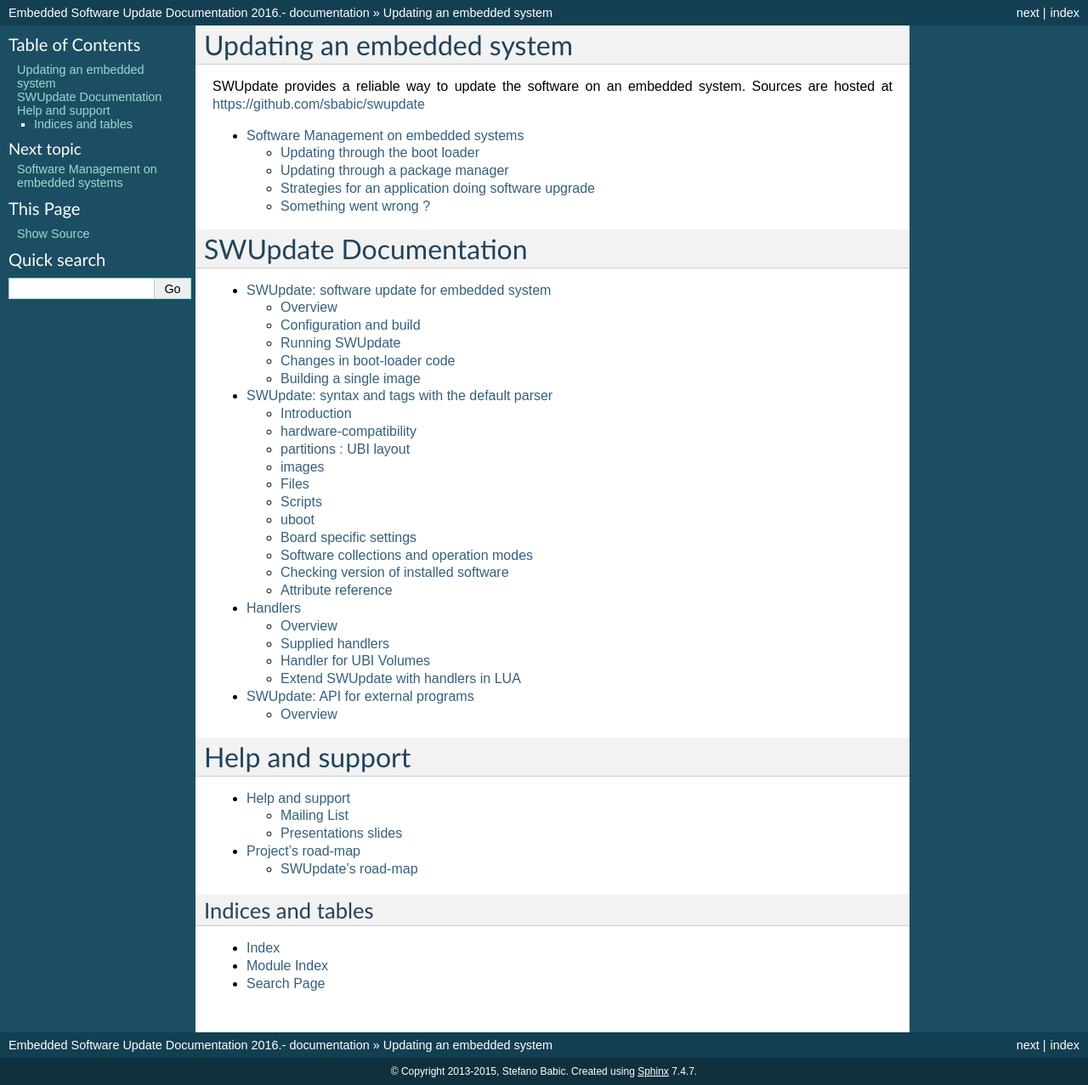
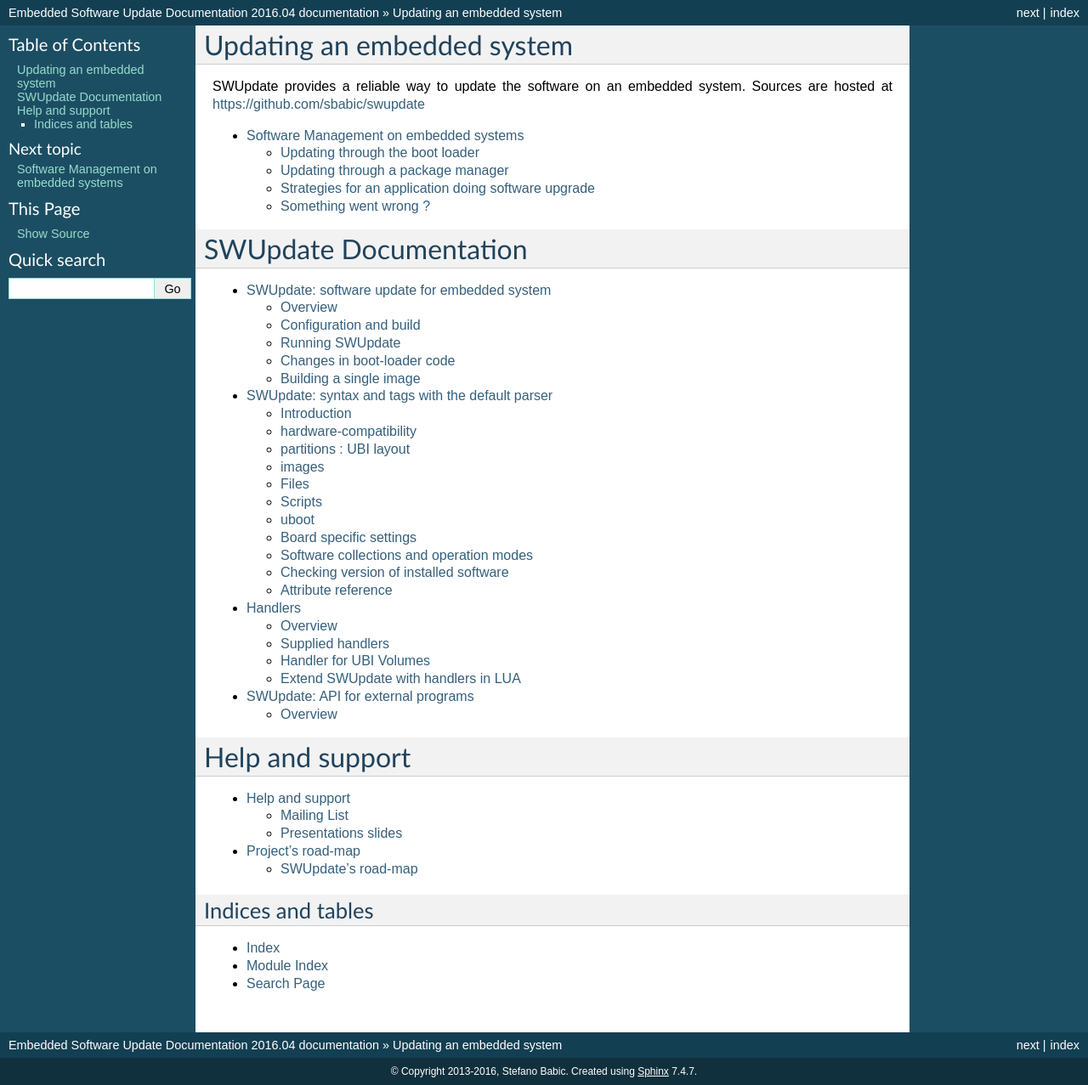
Before and after one commit to sbabic/swupdate, a Sphinx documentation site: the page built from doc/source/index.rst, in a window 1280 px wide. Shown: the whole page at 85% size. Built offline with Sphinx 7.4.7, drawn with Linux system fonts in a browser that asks for light colours; formulas are drawn with MathJax 3.

Commit message:
Prepare 2016.04-rc1
Time to plan official releases.

Signed-off-by: Stefano Babic <sbabic@denx.de>

```diff
--- a/doc/source/conf.py
+++ b/doc/source/conf.py
@@ -46,7 +46,7 @@
 # General information about the project.
 project = u'Embedded Software Update Documentation'
 
-copyright = u'2013-2015, Stefano Babic'
+copyright = u'2013-2016, Stefano Babic'
 
 
 # The version info for the project you're documenting, acts as replacement for
@@ -54,10 +54,10 @@
 # built documents.
 #
 # The short X.Y version.
-version = u'2015.12'
+version = u'2016.04'
 
 # The full version, including alpha/beta/rc tags.
-release = u'2016.-'
+release = u'2016.04'
 
 
 # The language for content autogenerated by Sphinx. Refer to documentation
```
Also changed, not shown: 1 other file.
